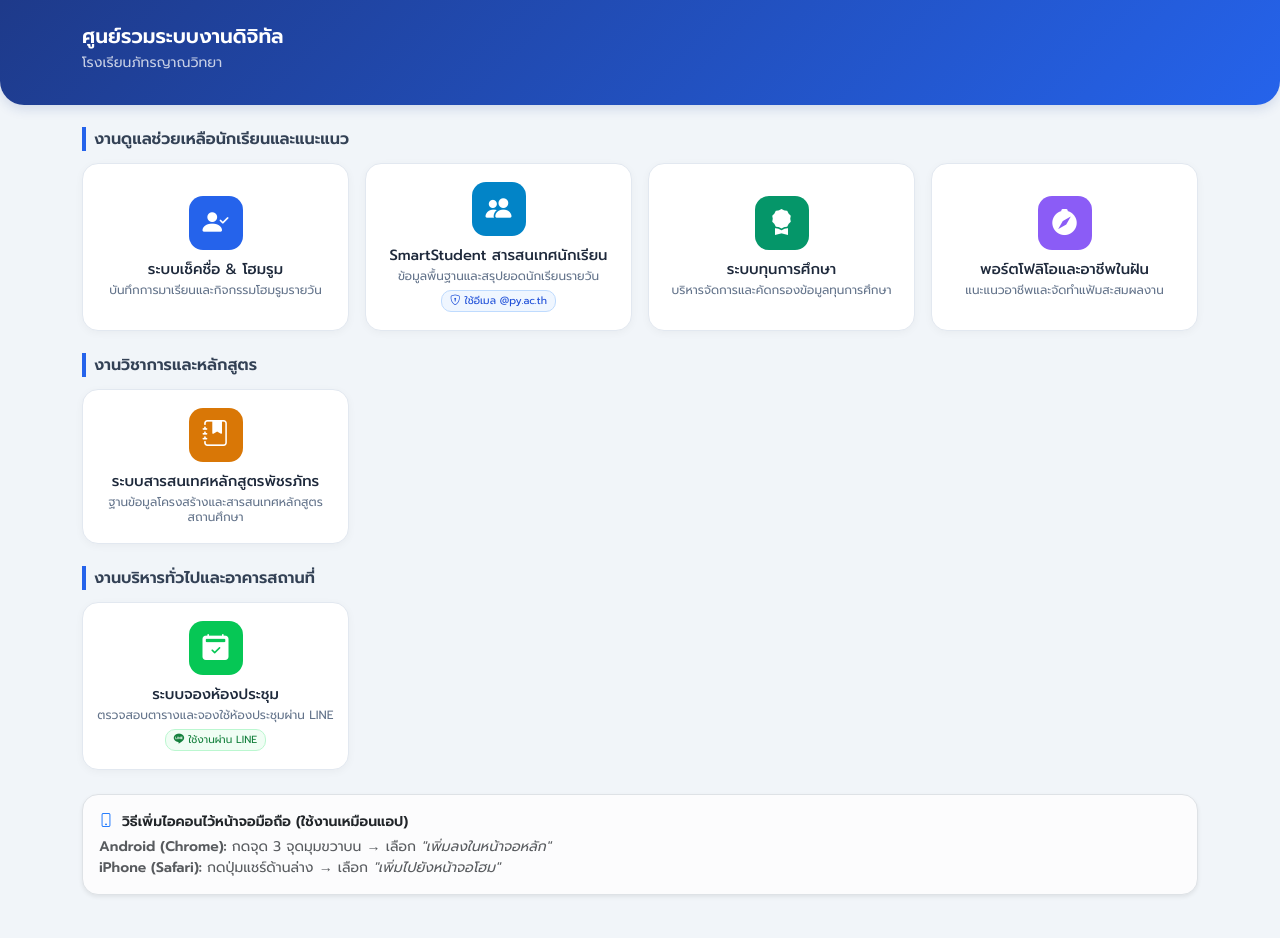
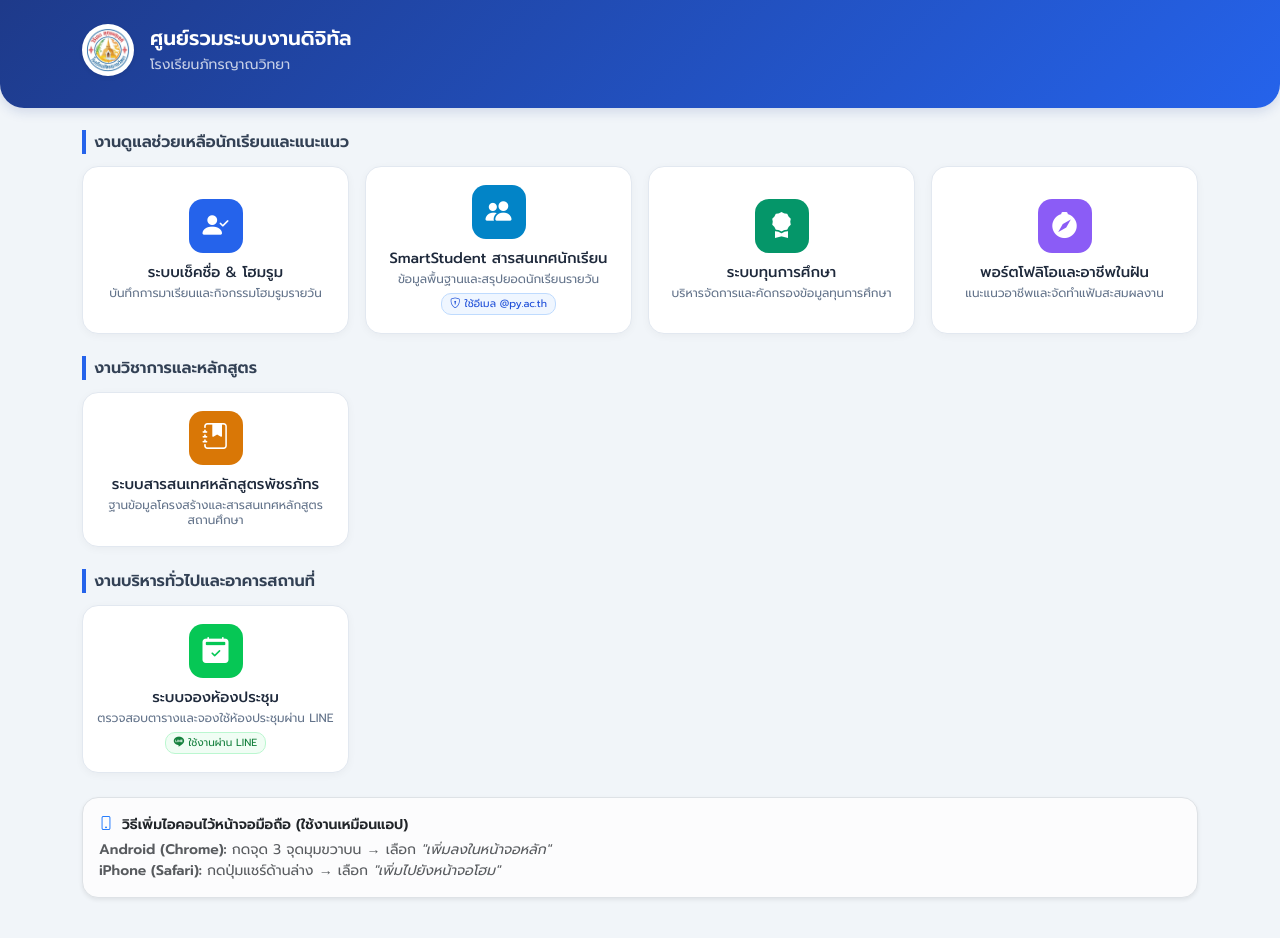
Before and after one commit to sarojboonyakan/py-portal, a plain HTML site: page index.html in a window 1280 px wide. Drawn offline with nearby package versions, Linux system fonts and the light colour scheme.

Commit message:
Update index.html

```diff
--- a/index.html
+++ b/index.html
@@ -11,7 +11,7 @@
   <meta name="apple-mobile-web-app-status-bar-style" content="black-translucent">
   <meta name="apple-mobile-web-app-title" content="ระบบงานภัทรญาณฯ">
   <link rel="manifest" href="manifest.json">
-  <link rel="apple-touch-icon" href="icon-192.png">
+  <link rel="apple-touch-icon" href="73100365_0_20240908-152549.jpeg">
 
   <!-- Bootstrap 5 & Bootstrap Icons & Google Fonts -->
   <link href="https://cdn.jsdelivr.net/npm/bootstrap@5.3.2/dist/css/bootstrap.min.css" rel="stylesheet">
@@ -113,7 +113,7 @@
   <div class="app-header">
     <div class="container">
       <div class="d-flex align-items-center gap-3">
-        <img src="icon-192.png" alt="โลโก้โรงเรียน" width="52" height="52" class="rounded-circle bg-white p-1 shadow-sm" onerror="this.style.display='none'">
+        <img src="73100365_0_20240908-152549.jpeg" alt="โลโก้โรงเรียน" width="52" height="52" class="rounded-circle bg-white p-1 shadow-sm" onerror="this.style.display='none'">
         <div>
           <h1 class="h5 mb-1 fw-semibold">ศูนย์รวมระบบงานดิจิทัล</h1>
           <p class="mb-0 small opacity-75">โรงเรียนภัทรญาณวิทยา</p>
```
